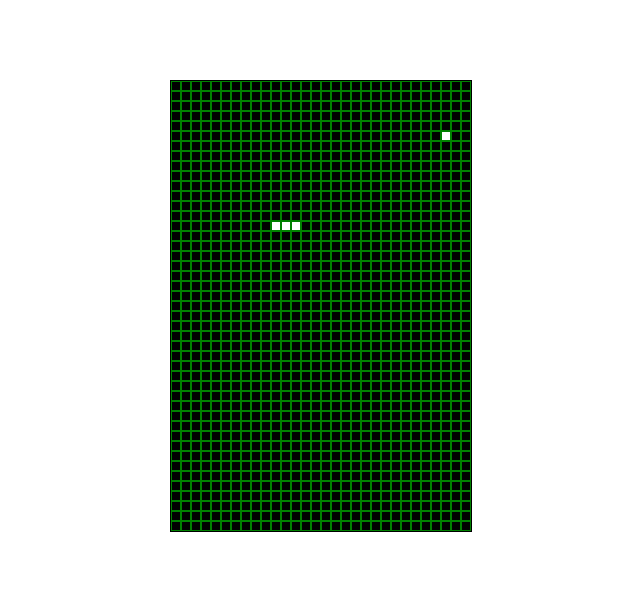
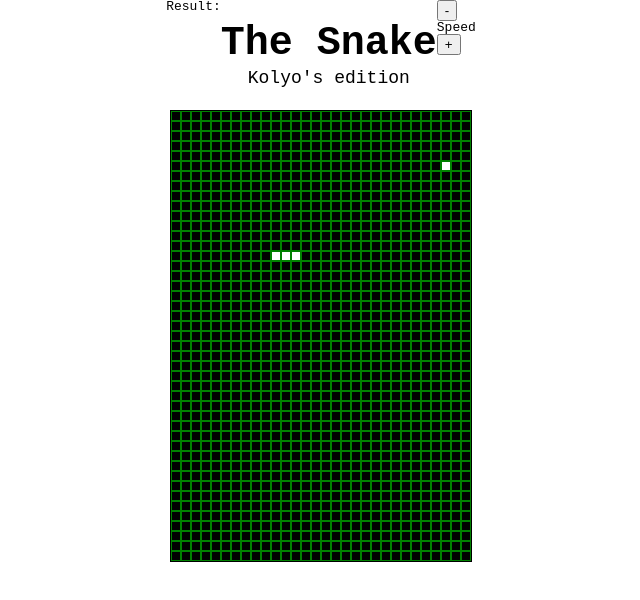
Before and after one commit to iliev-nikola/the-snake, a plain HTML site: page index.html in a window 1280 px wide. Shown: the whole page, without its empty margins (319-959 px from the left). Drawn offline with Linux system fonts and the light colour scheme.

Commit message:
Adding speed control and basic welcome title

```diff
--- a/index.html
+++ b/index.html
@@ -11,10 +11,26 @@
         <title>The Snake</title>
     </head>
     <body>
-        <main id="main"></main>
-        <div id="gameOverScreen" class="hidden">
-            <h1>Game over</h1>
-        </div>
+        <header id="header">
+            <div id="result">
+                <h1>Result:</h1>
+            </div>
+            <div id="title">
+                <h1>The Snake</h1>
+                <p>Kolyo's edition</p>
+            </div>
+            <div id="speed">
+                <button id="speedDownBtn">-</button>
+                <h1>Speed</h1>
+                <button id="speedUpBtn">+</button>
+            </div>
+        </header>
+        <main id="main">
+            <div id="mainContainer"></div>
+            <div id="gameOverScreen">
+                <h1>Game over</h1>
+            </div>
+        </main>
 
         <script src="./src/js/utils.js"></script>
         <script src="./src/js/constants.js"></script>
--- a/src/css/style.css
+++ b/src/css/style.css
@@ -1,17 +1,41 @@
 body {
+  font-family: monospace;
+}
+
+/* header */
+#header {
+  display: flex;
+  justify-content: center;
+}
+
+#title {
+  margin: 20px 0;
+  text-align: center;
+  line-height: 1.2;
+}
+
+#title > h1 {
+  font-size: 40px;
+  font-weight: 600;
+}
+
+#title > p {
+  font-size: 18px;
+}
+
+/* main container */
+#main {
   display: flex;
   justify-content: center;
   align-items: center;
 }
 
-#main {
+#mainContainer {
   border: 1px solid black;
-  margin-top: 80px;
 }
 
 #gameOverScreen {
   background-color: rgba(255, 255, 255, 0.541);
-  margin-top: 80px;
   position: fixed;
   display: none;
   justify-content: center;
@@ -19,7 +43,6 @@ body {
 }
 
 #gameOverScreen > h1 {
-  font-family: monospace;
   font-weight: 600;
   font-size: 32px;
 }
--- a/src/js/constants.js
+++ b/src/js/constants.js
@@ -1,2 +1,4 @@
-const MAIN_CONTAINER = getById('main');
+const MAIN_CONTAINER = getById('mainContainer');
 const GAME_OVER_SCREEN = getById('gameOverScreen');
+const SPEED_UP = getById('speedUpBtn');
+const SPEED_DOWN = getById('speedDownBtn');
--- a/src/js/gameController.js
+++ b/src/js/gameController.js
@@ -36,6 +36,7 @@ function render() {
 
 
 document.body.addEventListener('keydown', (e) => {
+    e.preventDefault();
     if (settings.isGameOver) {
         return;
     }
@@ -53,6 +54,8 @@ document.body.addEventListener('keydown', (e) => {
     } else if (e.key === 'ArrowRight') {
         if (lastDirection === 'right' || lastDirection === 'left') {
             return;
+        } else if (!timer) {
+            snake = snake.reverse();
         }
 
         clearInterval(timer);
@@ -78,5 +81,17 @@ document.body.addEventListener('keydown', (e) => {
             move('left');
             render();
         }, settings.speed);
+    } else if (e.key === ' ') {
+        location.reload();
     }
 });
+
+SPEED_UP.addEventListener('click', (e) => {
+    e.preventDefault();
+    settings.speed -= 15;
+});
+
+SPEED_DOWN.addEventListener('click', (e) => {
+    e.preventDefault();
+    settings.speed += 15;
+})
--- a/src/js/gameModel.js
+++ b/src/js/gameModel.js
@@ -17,7 +17,7 @@ for (let i = 0; i < settings.height; i++) {
 gameBox[14][10] = 1;
 gameBox[14][11] = 1;
 gameBox[14][12] = 1;
-const snake = [{ x: 10, y: 14 }, { x: 11, y: 14 }, { x: 12, y: 14 }];
+let snake = [{ x: 10, y: 14 }, { x: 11, y: 14 }, { x: 12, y: 14 }];
 placeRandomDot('initial');
 let oldCell;
 
```
